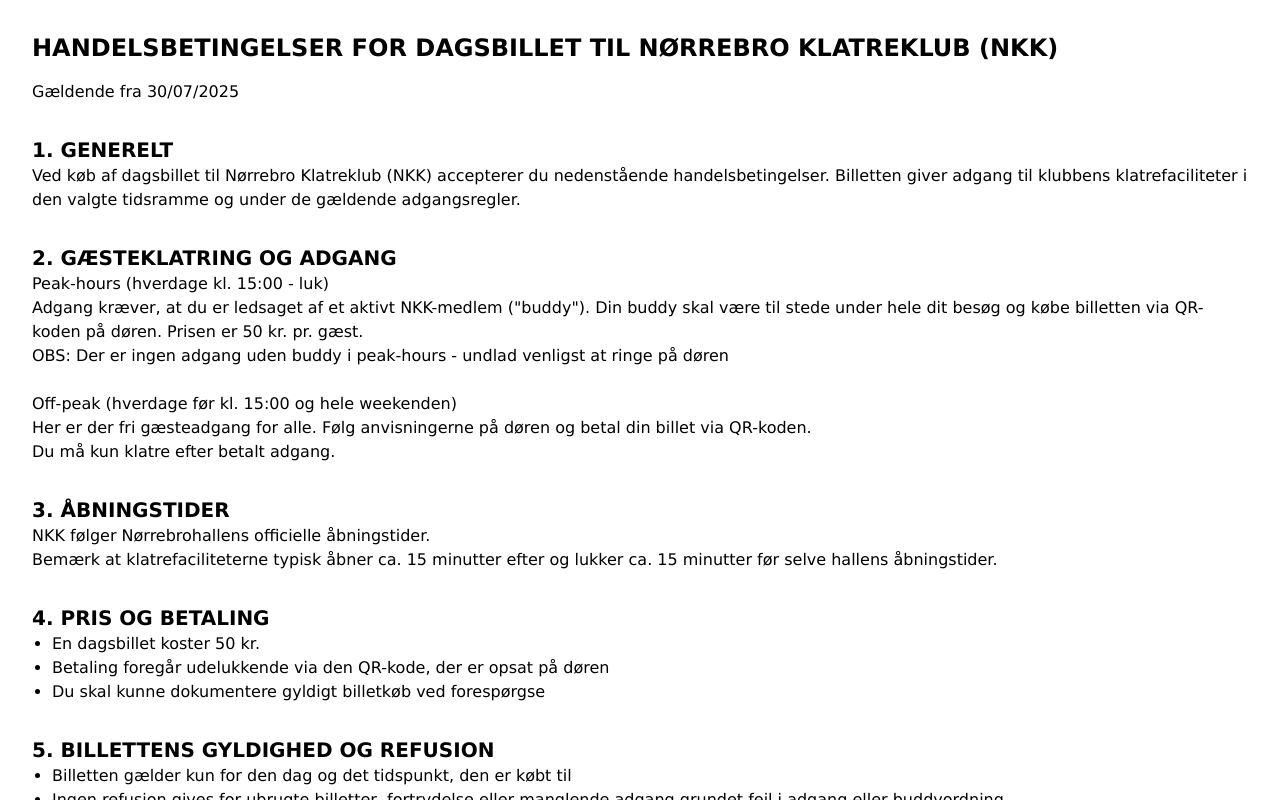
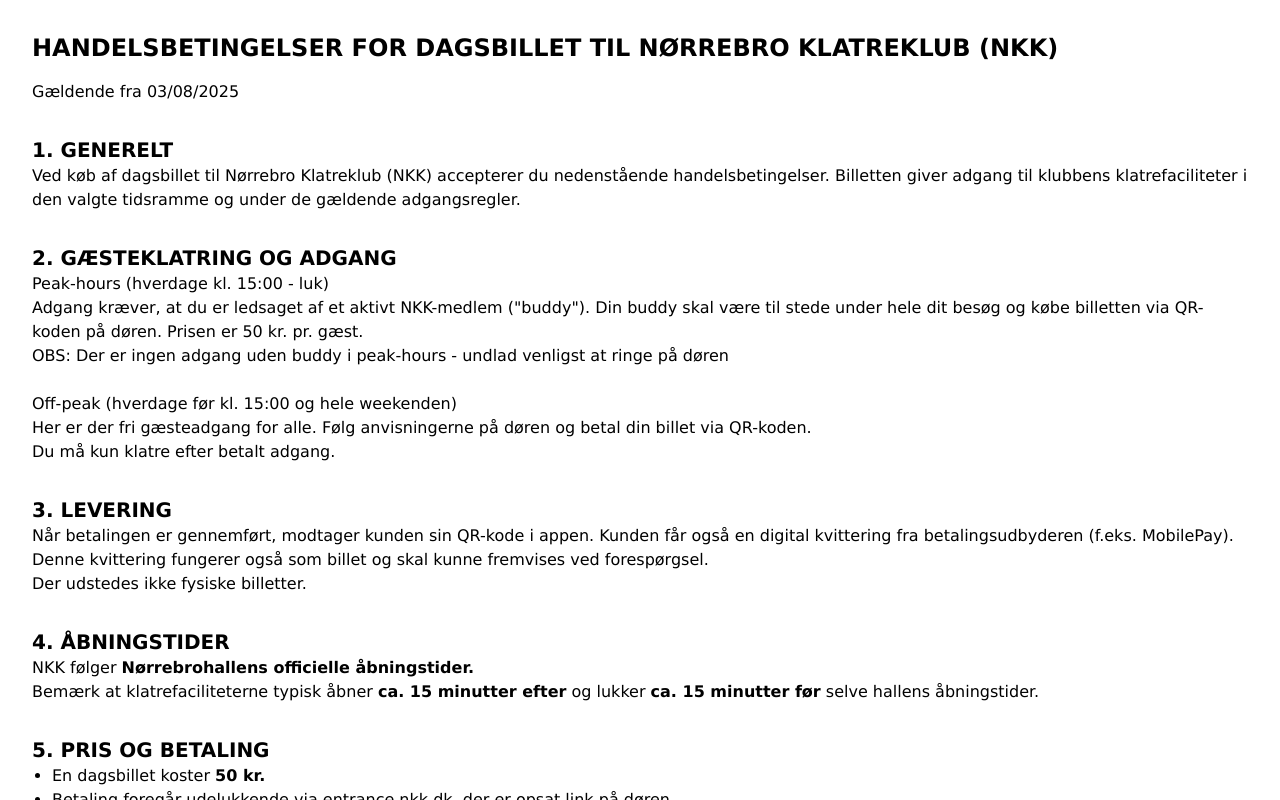
Before and after one commit to asgerrud/nkk-entrance, a Next.js app: page /terms-and-conditions in a window 1280 px wide. Built offline with nearby package versions, Linux system fonts and the light colour scheme.

Commit message:
Update terms and conditions

```diff
--- a/app/terms-and-conditions/page.tsx
+++ b/app/terms-and-conditions/page.tsx
@@ -2,12 +2,12 @@
 
 export default function TermsAndConditionsPage() {
   return (
-    <div className="h-screen m-[-32px] p-8 overflow-y-scroll space-y-8">
+    <div className="w-screen h-screen m-[-32px] p-8 overflow-y-scroll space-y-8">
       <div>
         <h1 className="text-2xl font-bold mb-4">
           HANDELSBETINGELSER FOR DAGSBILLET TIL NØRREBRO KLATREKLUB (NKK)
         </h1>
-        <p>Gældende fra 30/07/2025</p>
+        <p>Gældende fra 03/08/2025</p>
       </div>
 
       <div>
@@ -43,32 +43,48 @@
         </p>
       </div>
       <div>
-        <Heading>3. ÅBNINGSTIDER</Heading>
+        <Heading>3. LEVERING</Heading>
         <p>
-          NKK følger Nørrebrohallens officielle åbningstider.
+          Når betalingen er gennemført, modtager kunden sin QR-kode i appen.
+          Kunden får også en digital kvittering fra betalingsudbyderen (f.eks.
+          MobilePay). Denne kvittering fungerer også som billet og skal kunne
+          fremvises ved forespørgsel.
           <br />
-          Bemærk at klatrefaciliteterne typisk åbner ca. 15 minutter efter og
-          lukker ca. 15 minutter før selve hallens åbningstider.
+          Der udstedes ikke fysiske billetter.
         </p>
       </div>
       <div>
-        <Heading>4. PRIS OG BETALING</Heading>
+        <Heading>4. ÅBNINGSTIDER</Heading>
+        <p>
+          NKK følger <b>Nørrebrohallens officielle åbningstider.</b>
+          <br />
+          Bemærk at klatrefaciliteterne typisk åbner{" "}
+          <b>ca. 15 minutter efter</b> og lukker <b>ca. 15 minutter før</b>{" "}
+          selve hallens åbningstider.
+        </p>
+      </div>
+      <div>
+        <Heading>5. PRIS OG BETALING</Heading>
         <ul className="list-disc ml-5">
-          <li>En dagsbillet koster 50 kr.</li>
           <li>
-            Betaling foregår udelukkende via den QR-kode, der er opsat på døren
+            En dagsbillet koster <b>50 kr.</b>
           </li>
-          <li>Du skal kunne dokumentere gyldigt billetkøb ved forespørgse</li>
+          <li>
+            Betaling foregår udelukkende via{" "}
+            <a href="https://entrance.nkk.dk/">entrance.nkk.dk</a>, der er opsat
+            link på døren
+          </li>
+          <li>Du skal kunne dokumentere gyldigt billetkøb ved forespørgsel</li>
         </ul>
       </div>
       <div>
-        <Heading>5. BILLETTENS GYLDIGHED OG REFUSION</Heading>
+        <Heading>6. BILLETTENS GYLDIGHED OG REFUSION</Heading>
         <ul className="list-disc ml-5">
           <li>
             Billetten gælder kun for den dag og det tidspunkt, den er købt til
           </li>
           <li>
-            Ingen refusion gives for ubrugte billetter, fortrydelse eller
+            <b>Ingen refusion</b> gives for ubrugte billetter, fortrydelse eller
             manglende adgang grundet fejl i adgang eller buddyordning
           </li>
           <li>
@@ -79,9 +95,11 @@
       </div>
 
       <div>
-        <Heading>6. ANSVAR OG REGLER FOR BRUG</Heading>
+        <Heading>7. ANSVAR OG REGLER FOR BRUG</Heading>
         <ul className="list-disc ml-5">
-          <li>Al færdsel og klatring sker på eget ansvar</li>
+          <li>
+            Al færdsel og klatring sker på <b>eget ansvar</b>
+          </li>
           <li>
             Klatring uden betalt billet betragtes som brud på klubbens regler
           </li>
@@ -94,7 +112,7 @@
       </div>
 
       <div>
-        <Heading>7. PERSONOPLYSNINGER</Heading>
+        <Heading>8. PERSONOPLYSNINGER</Heading>
         <p>
           Ved betaling gemmes ingen personlige oplysninger ud over det, der er
           nødvendigt for at gennemføre betalingen.
@@ -102,9 +120,31 @@
           Vi følger gældende databeskyttelseslovgivning.
         </p>
       </div>
-
       <div>
-        <Heading>8. KONTAKT</Heading>
+        <Heading>9. KLAGEADGANG</Heading>
+        <p>
+          Hvis du har en klage i forbindelse med dit billetkøb eller din
+          oplevelse i klubben, kan du kontakte os skriftligt på:{" "}
+          <a
+            className="btn-link hover:underline"
+            href="mailto:sekretariat@nkk.dk"
+          >
+            sekretariat@nkk.dk
+          </a>
+          <br />
+          Vi bestræber os på at besvare alle henvendelser inden for 7 hverdage.
+        </p>
+      </div>
+      <div>
+        <Heading>10. KONFLIKTLØSNING</Heading>
+        <p>
+          Hvis det ikke lykkes at finde en løsning i dialog med klubben, har du
+          som forbruger mulighed for at indbringe sagen for Center for
+          Klageløsning.
+        </p>
+      </div>
+      <div>
+        <Heading>11. KONTAKT</Heading>
         <p>
           Har du spørgsmål til billetsystemet eller adgang, er du velkommen til
           at kontakte os:{" "}
```
